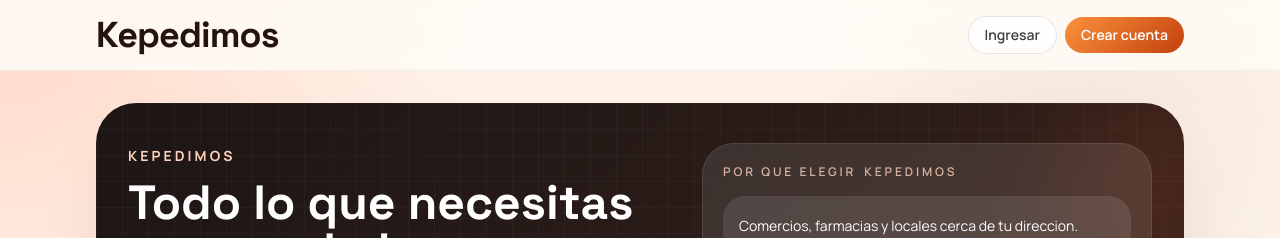
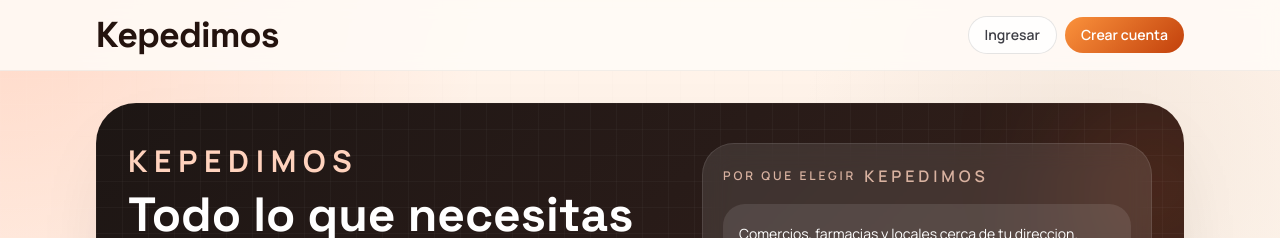
Before and after one commit to devLink-Developer/TuPedido, a React (Vite) app in the folder frontend/: page / in a window 1280 px wide. Shown: the top 238 px of the page. Built offline with nearby package versions, Linux system fonts and the light colour scheme; no server answers.

Commit message:
feat: update PlatformWordmark and BrandWordmark components to support new size options and adjust layouts across various pages for improved branding consistency

```diff
--- a/frontend/src/app/pages/public.tsx
+++ b/frontend/src/app/pages/public.tsx
@@ -553,8 +553,8 @@
       <span className="flex flex-wrap items-center gap-x-3 gap-y-2">
         <span>Ingresar a</span>
         <PlatformWordmark
-          frameClassName="h-12 w-[8.5rem] overflow-hidden"
-          imageClassName="h-full w-full object-cover object-center"
+          size="hero"
+          frameClassName="w-[14.5rem] sm:w-[18rem]"
           textClassName="text-3xl"
         />
       </span>
--- a/frontend/src/components/layout/MobileShell.tsx
+++ b/frontend/src/components/layout/MobileShell.tsx
@@ -62,8 +62,8 @@
   ) : (
     titles[location.pathname] ?? (
       <PlatformWordmark
-        frameClassName="h-8 w-[7rem] overflow-hidden"
-        imageClassName="h-full w-full object-cover object-center"
+        size="inline"
+        frameClassName="w-[8rem]"
         textClassName="text-xl"
       />
     )
--- a/frontend/src/modules/admin/pages/SettingsPage.tsx
+++ b/frontend/src/modules/admin/pages/SettingsPage.tsx
@@ -830,7 +830,7 @@
                       {platformLogoUrl ? (
                         <img src={platformLogoUrl} alt="Logo principal" className="h-10 w-auto max-w-[12rem] object-contain" />
                       ) : (
-                        <BrandWordmark brandName="Marca" wordmarkUrl={platformWordmarkUrl} textClassName="font-display text-2xl font-black tracking-tight text-[#24130e]" />
+                        <BrandWordmark brandName="Marca" wordmarkUrl={platformWordmarkUrl} size="title" textClassName="font-display text-2xl font-black tracking-tight text-[#24130e]" />
                       )}
                     </div>
                     <span className="rounded-full border border-black/10 bg-white/90 px-3 py-2 text-xs font-semibold text-zinc-700">
@@ -843,7 +843,7 @@
                     {platformLogoUrl ? (
                       <img src={platformLogoUrl} alt="Logo de la app" className="h-9 w-auto max-w-full object-contain" />
                     ) : (
-                      <BrandWordmark brandName="Marca" wordmarkUrl={platformWordmarkUrl} textClassName="font-display text-xl font-black tracking-tight text-zinc-400" />
+                      <BrandWordmark brandName="Marca" wordmarkUrl={platformWordmarkUrl} size="inline" frameClassName="w-[8.5rem]" textClassName="font-display text-xl font-black tracking-tight text-zinc-400" />
                     )}
                   </div>
                   <div>
@@ -858,9 +858,10 @@
                     <BrandWordmark
                       brandName="Marca"
                       wordmarkUrl={platformWordmarkUrl}
+                      size="hero"
                       className="min-w-0"
-                      frameClassName="h-12 w-[8.75rem] overflow-hidden sm:h-14 sm:w-[10.5rem]"
-                      imageClassName="h-full w-full object-cover object-center drop-shadow-[0_12px_24px_rgba(249,115,22,0.28)]"
+                      frameClassName="w-[14rem] sm:w-[18rem]"
+                      imageClassName="drop-shadow-[0_12px_24px_rgba(249,115,22,0.28)]"
                     />
                   </div>
                 </div>
--- a/frontend/src/modules/auth/components/AuthFormCard.tsx
+++ b/frontend/src/modules/auth/components/AuthFormCard.tsx
@@ -52,9 +52,10 @@
               <BrandWordmark
                 brandName={brandName}
                 wordmarkUrl={wordmarkUrl}
-                className="min-w-0"
-                frameClassName="h-12 w-[8.75rem] overflow-hidden sm:h-16 sm:w-[12rem]"
-                imageClassName="h-full w-full object-cover object-center drop-shadow-[0_12px_24px_rgba(249,115,22,0.3)]"
+                size="hero"
+                className="min-w-0 shrink-0"
+                frameClassName="w-[14.5rem] sm:w-[18rem]"
+                imageClassName="drop-shadow-[0_12px_24px_rgba(249,115,22,0.3)]"
               />
             </span>
           ) : (
--- a/frontend/src/modules/comercio/pages/DashboardPage.tsx
+++ b/frontend/src/modules/comercio/pages/DashboardPage.tsx
@@ -222,8 +222,8 @@
             <p className="mt-2 flex flex-wrap items-center gap-x-2 gap-y-1 text-sm leading-7 text-zinc-600">
               <span>Aqui ves el fee de plataforma que cobraste en efectivo al cliente por cuenta de</span>
               <PlatformWordmark
-                frameClassName="h-5 w-[6.75rem] overflow-hidden"
-                imageClassName="h-full w-full object-cover object-center"
+                size="inline"
+                frameClassName="w-[8.75rem]"
                 textClassName="text-sm font-semibold text-ink"
               />
               <span>. El costo de delivery sigue siendo ingreso de tu comercio.</span>
--- a/frontend/src/modules/comercio/pages/SettingsPage.tsx
+++ b/frontend/src/modules/comercio/pages/SettingsPage.tsx
@@ -816,8 +816,8 @@
             <p className="mt-2 flex flex-wrap items-center gap-x-2 gap-y-1 text-sm text-zinc-600">
               <span>El fee de plataforma es global y lo administra</span>
               <PlatformWordmark
-                frameClassName="h-5 w-[6.75rem] overflow-hidden"
-                imageClassName="h-full w-full object-cover object-center"
+                size="inline"
+                frameClassName="w-[8.75rem]"
                 textClassName="text-sm font-semibold text-ink"
               />
               <span>. Aqui solo configuras tiempos, minimo de compra y delivery de tu comercio.</span>
--- a/frontend/src/modules/landing/components/CTAComercio.tsx
+++ b/frontend/src/modules/landing/components/CTAComercio.tsx
@@ -8,8 +8,8 @@
       <h2 className="mt-3 flex flex-wrap items-center gap-x-3 gap-y-2 font-display text-3xl font-bold tracking-tight">
         <span>Haz crecer tu negocio con</span>
         <PlatformWordmark
-          frameClassName="h-10 w-[8.25rem] overflow-hidden"
-          imageClassName="h-full w-full object-cover object-center"
+          size="title"
+          frameClassName="w-[12.5rem] sm:w-[15rem]"
           textClassName="text-3xl"
         />
       </h2>
--- a/frontend/src/modules/landing/components/Footer.tsx
+++ b/frontend/src/modules/landing/components/Footer.tsx
@@ -7,7 +7,8 @@
       <div className="flex flex-col gap-4 md:flex-row md:items-center md:justify-between">
         <div>
           <PlatformWordmark
-            imageClassName="h-5 w-auto max-w-[7rem] object-contain"
+            size="eyebrow"
+            frameClassName="w-[8.5rem]"
             textClassName="text-xs font-semibold uppercase tracking-[0.24em] text-zinc-400"
           />
           <p className="mt-2 text-sm text-zinc-600">Soluciones para clientes y comercios en una misma plataforma.</p>
--- a/frontend/src/modules/landing/components/HeroAddressSearch.tsx
+++ b/frontend/src/modules/landing/components/HeroAddressSearch.tsx
@@ -15,8 +15,10 @@
           <div className="space-y-3">
             <div className="min-w-0">
               <PlatformWordmark
-                imageClassName="h-5 w-auto max-w-[7rem] object-contain opacity-95"
-                textClassName="text-sm font-bold uppercase tracking-[0.22em] text-[#ffd2bd]"
+                size="title"
+                frameClassName="h-8 w-[10.5rem] sm:h-9 sm:w-[12rem]"
+                imageClassName="opacity-95"
+                textClassName="text-base font-bold uppercase tracking-[0.22em] text-[#ffd2bd]"
               />
             </div>
             <h1 className="max-w-3xl font-display text-[2rem] font-bold leading-[1.05] sm:text-4xl md:text-5xl">
@@ -47,7 +49,9 @@
           <p className="flex flex-wrap items-center gap-x-2 gap-y-1 text-xs font-semibold uppercase tracking-[0.24em] text-[#ffd2bd]/80">
             <span>Por que elegir</span>
             <PlatformWordmark
-              imageClassName="h-4 w-auto max-w-[6rem] object-contain opacity-95"
+              size="eyebrow"
+              frameClassName="w-[8.5rem]"
+              imageClassName="opacity-95"
               textClassName="text-xs font-semibold uppercase tracking-[0.24em] text-[#ffd2bd]/80"
             />
           </p>
--- a/frontend/src/shared/components/app/BrandWordmark.tsx
+++ b/frontend/src/shared/components/app/BrandWordmark.tsx
@@ -1,15 +1,31 @@
 type BrandWordmarkProps = {
   brandName: string;
   wordmarkUrl?: string | null;
+  size?: "eyebrow" | "inline" | "title" | "hero";
   className?: string;
   frameClassName?: string;
   imageClassName?: string;
   textClassName?: string;
 };
 
+const sizeFrames: Record<NonNullable<BrandWordmarkProps["size"]>, string> = {
+  eyebrow: "h-6 w-[8rem] overflow-hidden sm:h-7 sm:w-[9rem]",
+  inline: "h-6 w-[8.25rem] overflow-hidden sm:h-7 sm:w-[9.5rem]",
+  title: "h-10 w-[11rem] overflow-hidden sm:h-12 sm:w-[13.5rem]",
+  hero: "h-14 w-[13.5rem] overflow-hidden sm:h-[4.75rem] sm:w-[17rem]",
+};
+
+const sizeTexts: Record<NonNullable<BrandWordmarkProps["size"]>, string> = {
+  eyebrow: "text-sm sm:text-base",
+  inline: "text-sm sm:text-base",
+  title: "text-2xl sm:text-3xl",
+  hero: "text-[2rem] sm:text-4xl",
+};
+
 export function BrandWordmark({
   brandName,
   wordmarkUrl,
+  size = "inline",
   className = "",
   frameClassName = "",
   imageClassName = "",
@@ -17,10 +33,11 @@
 }: BrandWordmarkProps) {
   if (wordmarkUrl) {
     return (
-      <span className={className}>
+      <span className={["inline-flex items-center", className].filter(Boolean).join(" ")}>
         <span
           className={[
-            "inline-flex items-center",
+            "inline-flex shrink-0 items-center",
+            sizeFrames[size],
             frameClassName,
           ]
             .filter(Boolean)
@@ -30,7 +47,7 @@
             src={wordmarkUrl}
             alt={brandName}
             className={[
-              "inline-block h-[1.15em] w-auto max-w-full align-[-0.18em] object-contain",
+              "inline-block h-full w-full max-w-none object-cover object-center",
               imageClassName,
             ]
               .filter(Boolean)
@@ -45,6 +62,7 @@
     <span
       className={[
         "inline-block align-baseline",
+        sizeTexts[size],
         className,
         textClassName,
       ]
--- a/frontend/src/shared/components/app/PlatformWordmark.tsx
+++ b/frontend/src/shared/components/app/PlatformWordmark.tsx
@@ -2,6 +2,7 @@
 import { BrandWordmark } from "./BrandWordmark";
 
 type PlatformWordmarkProps = {
+  size?: "eyebrow" | "inline" | "title" | "hero";
   className?: string;
   frameClassName?: string;
   imageClassName?: string;
--- a/frontend/src/shared/components/app/PwaInstallBanner.tsx
+++ b/frontend/src/shared/components/app/PwaInstallBanner.tsx
@@ -15,8 +15,8 @@
       <p className="mt-2 flex flex-wrap items-center gap-x-2 gap-y-1 text-sm leading-6 text-white/80">
         <span>Instala</span>
         <PlatformWordmark
-          frameClassName="h-5 w-[6.5rem] overflow-hidden"
-          imageClassName="h-full w-full object-cover object-center"
+          size="inline"
+          frameClassName="w-[8.75rem]"
           textClassName="text-sm"
         />
         <span>para abrir la app mas rapido y seguir tus pedidos desde cualquier momento.</span>
```
